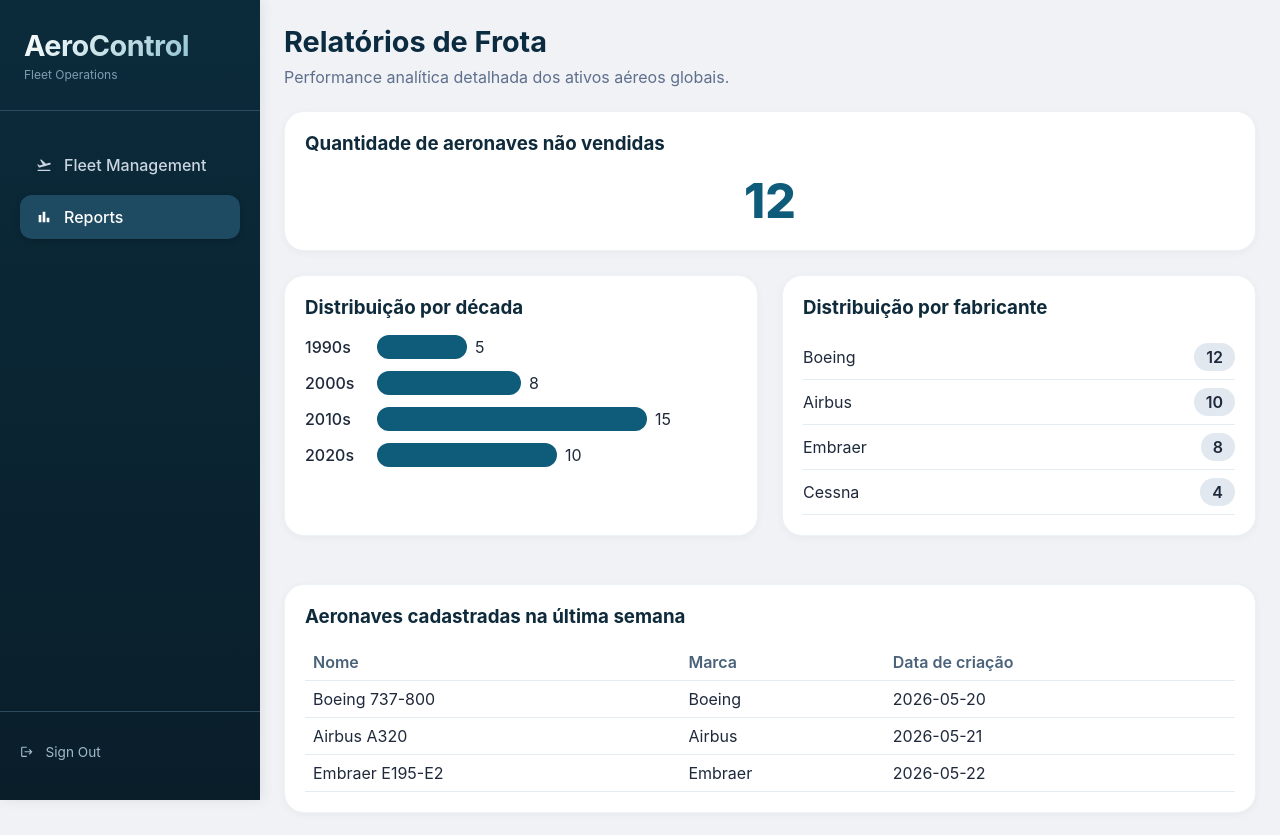
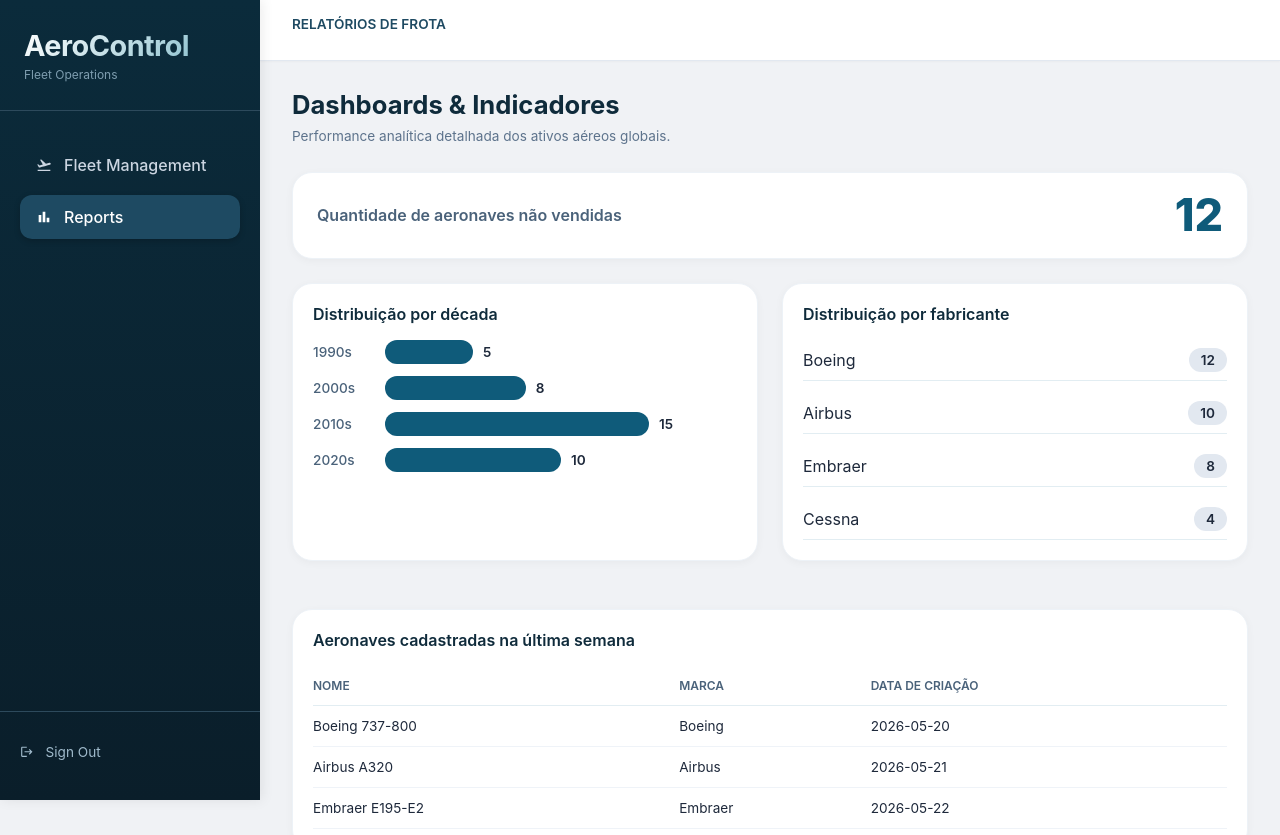
Before and after one commit to FMoreiraSouza/Teste-Sonda, a React (Vite) app in the folder aircraft-management-spa/: page /reports in a window 1280 px wide. Shown: the top 835 px of the page. Built offline with nearby package versions, Linux system fonts and the light colour scheme; sample sign-in values are in the browser's storage.

Commit message:
feat: improve reports UI

```diff
--- a/aircraft-management-spa/src/pages/ReportsPage.jsx
+++ b/aircraft-management-spa/src/pages/ReportsPage.jsx
@@ -21,41 +21,58 @@ const mockLastWeekAircrafts = [
 
 export default function ReportsPage() {
   return (
-    <div className={styles.reportsContainer}>
+    <>
+      <div className={styles["top-header"]}>
+        <div className={styles.breadcrumb}>
+          <span>RELATÓRIOS DE FROTA</span>
+        </div>
+      </div>
+
+      <div className={styles["dashboard-wrapper"]}>
         <div className={styles.header}>
-        <h1>Relatórios de Frota</h1>
+          <h1>Dashboards & Indicadores</h1>
           <p>Performance analítica detalhada dos ativos aéreos globais.</p>
         </div>
-      <div className={styles.card}>
+
+        <div className={styles.unsoldCard}>
           <h3>Quantidade de aeronaves não vendidas</h3>
           <div className={styles.unsoldNumber}>{mockUnsoldCount}</div>
         </div>
+
         <div className={styles.grid2cols}>
           <div className={styles.card}>
             <h3>Distribuição por década</h3>
+            <div className={styles.barList}>
               {Object.entries(mockDecadeDistribution).map(([decade, count]) => (
                 <div key={decade} className={styles.barItem}>
-              <span>{decade}s</span>
-              <div className={styles.barContainer}>
+                  <span className={styles.barLabel}>{decade}s</span>
+                  <div className={styles.barWrapper}>
                     <div
                       className={styles.bar}
                       style={{ width: `${(count / 20) * 100}%` }}
                     ></div>
-                <span>{count}</span>
+                    <span className={styles.barValue}>{count}</span>
                   </div>
                 </div>
               ))}
             </div>
+          </div>
+
           <div className={styles.card}>
             <h3>Distribuição por fabricante</h3>
-          {Object.entries(mockManufacturerDistribution).map(([name, count]) => (
-            <div key={name} className={styles.manufacturerItem}>
+            <div className={styles.manufacturerList}>
+              {Object.entries(mockManufacturerDistribution).map(
+                ([name, count]) => (
+                  <div key={name} className={styles.manufacturerRow}>
                     <span>{name}</span>
                     <span className={styles.badge}>{count}</span>
                   </div>
-          ))}
+                ),
+              )}
             </div>
           </div>
+        </div>
+
         <div className={styles.card}>
           <h3>Aeronaves cadastradas na última semana</h3>
           <table className={styles.table}>
@@ -78,5 +95,15 @@ export default function ReportsPage() {
           </table>
         </div>
       </div>
+
+      <div className={styles["app-footer"]}>
+        <div>© 2026 AeroControl. All rights reserved.</div>
+        <div className={styles["footer-links"]}>
+          <span>Privacy Policy</span>
+          <span>Terms of Use</span>
+          <span>Regulatory Compliance</span>
+        </div>
+      </div>
+    </>
   );
 }
--- a/aircraft-management-spa/src/pages/ReportsPage.module.css
+++ b/aircraft-management-spa/src/pages/ReportsPage.module.css
@@ -1,21 +1,60 @@
 .reportsContainer {
-  padding: 24px;
-  max-width: 1200px;
-  margin: 0 auto;
+  padding: 24px 32px;
 }
 
 .header {
-  margin-bottom: 24px;
+  margin-bottom: 28px;
+}
+
+.breadcrumb {
+  font-size: 0.85rem;
+  color: #5a6e85;
+  margin-bottom: 12px;
+}
+
+.breadcrumb span:first-child {
+  color: #1e4a62;
+  font-weight: 600;
 }
 
 .header h1 {
-  font-size: 1.8rem;
-  color: #0b2b40;
-  margin-bottom: 8px;
+  font-size: 1.6rem;
+  font-weight: 700;
+  color: #0f2b3b;
+  margin: 0 0 8px 0;
 }
 
 .header p {
-  color: #5e6f8d;
+  color: #5d738c;
+  font-size: 0.85rem;
+  margin: 0;
+}
+
+.unsoldCard {
+  background: white;
+  border-radius: 20px;
+  padding: 20px 24px;
+  margin-bottom: 24px;
+  box-shadow: 0 2px 8px rgba(0, 0, 0, 0.04);
+  border: 1px solid #edf2f7;
+  display: flex;
+  justify-content: space-between;
+  align-items: center;
+  flex-wrap: wrap;
+}
+
+.unsoldCard h3 {
+  margin: 0;
+  font-size: 1rem;
+  font-weight: 600;
+  color: #4a627a;
+}
+
+.unsoldNumber {
+  font-size: 2.8rem;
+  font-weight: 800;
+  color: #0f5b7a;
+  line-height: 1;
 }
 
 .card {
@@ -30,14 +69,9 @@
 .card h3 {
   margin-top: 0;
   margin-bottom: 16px;
+  font-size: 1rem;
+  font-weight: 600;
   color: #0f2b3b;
-}
-
-.unsoldNumber {
-  font-size: 3rem;
-  font-weight: 800;
-  color: #0f5b7a;
-  text-align: center;
 }
 
 .grid2cols {
@@ -47,23 +81,30 @@
   margin-bottom: 24px;
 }
 
+.barList {
+  display: flex;
+  flex-direction: column;
+  gap: 12px;
+}
+
 .barItem {
   display: flex;
   align-items: center;
   gap: 12px;
-  margin-bottom: 12px;
 }
 
-.barItem span:first-child {
+.barLabel {
   width: 60px;
+  font-size: 0.85rem;
   font-weight: 500;
+  color: #4a627a;
 }
 
-.barContainer {
+.barWrapper {
   flex: 1;
   display: flex;
   align-items: center;
-  gap: 8px;
+  gap: 10px;
 }
 
 .bar {
@@ -73,7 +114,20 @@
   transition: width 0.3s;
 }
 
-.manufacturerItem {
+.barValue {
+  font-size: 0.85rem;
+  font-weight: 600;
+  min-width: 30px;
+  color: #1e293b;
+}
+
+.manufacturerList {
+  display: flex;
+  flex-direction: column;
+  gap: 12px;
+}
+
+.manufacturerRow {
   display: flex;
   justify-content: space-between;
   align-items: center;
@@ -86,21 +140,67 @@
   padding: 4px 12px;
   border-radius: 20px;
   font-weight: 600;
+  font-size: 0.85rem;
+  color: #1e293b;
 }
 
+/* Tabela */
 .table {
   width: 100%;
   border-collapse: collapse;
 }
 
-.table th,
-.table td {
+.table th {
   text-align: left;
-  padding: 8px;
+  padding: 12px 8px 12px 0;
+  font-weight: 600;
+  color: #4a627a;
   border-bottom: 1px solid #e2edf2;
+  font-size: 0.75rem;
+  text-transform: uppercase;
 }
 
-.table th {
+.table td {
+  padding: 12px 8px 12px 0;
+  border-bottom: 1px solid #eff3f8;
+  font-size: 0.85rem;
+  color: #1e293b;
+}
+
+.top-header {
+  background: white;
+  padding: 16px 32px;
+  border-bottom: 1px solid #e2e8f0;
+  box-shadow: 0 1px 2px rgba(0, 0, 0, 0.03);
+}
+
+.breadcrumb {
+  font-size: 0.85rem;
+  color: #5a6e85;
+}
+
+.breadcrumb span:first-child {
+  color: #1e4a62;
   font-weight: 600;
-  color: #4a627a;
 }
+
+.dashboard-wrapper {
+  padding: 28px 32px;
+  flex: 1;
+}
+
+.app-footer {
+  margin-top: 40px;
+  border-top: 1px solid #e2edf2;
+  padding: 20px 32px 24px;
+  display: flex;
+  justify-content: space-between;
+  font-size: 0.7rem;
+  color: #6c86a3;
+  background: white;
+}
+
+.footer-links {
+  display: flex;
+  gap: 24px;
+}
```
Lines whose indentation alone changed are shown as unchanged.
